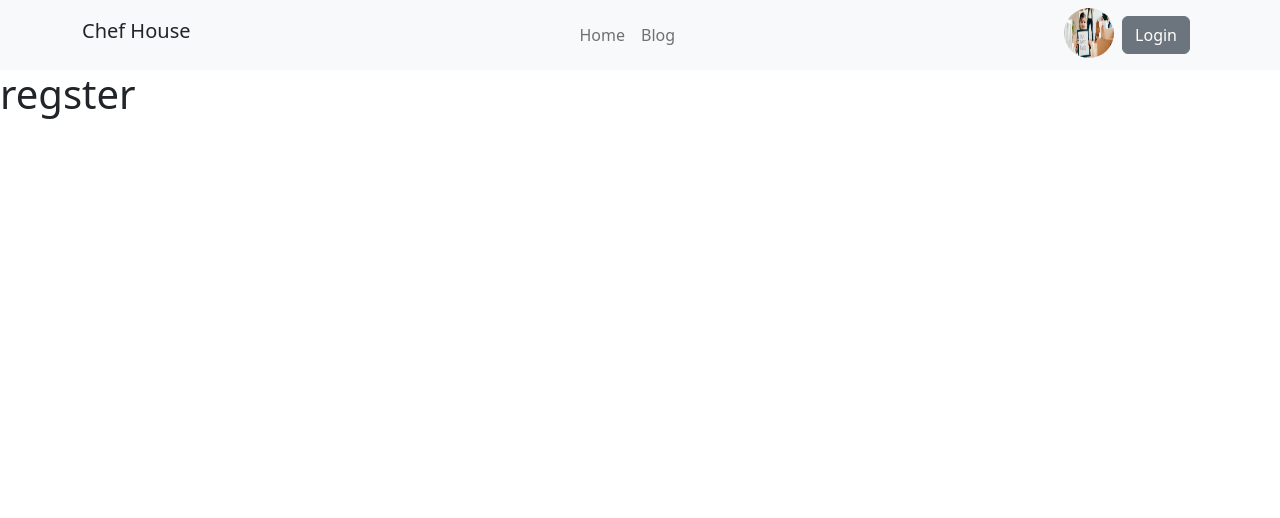
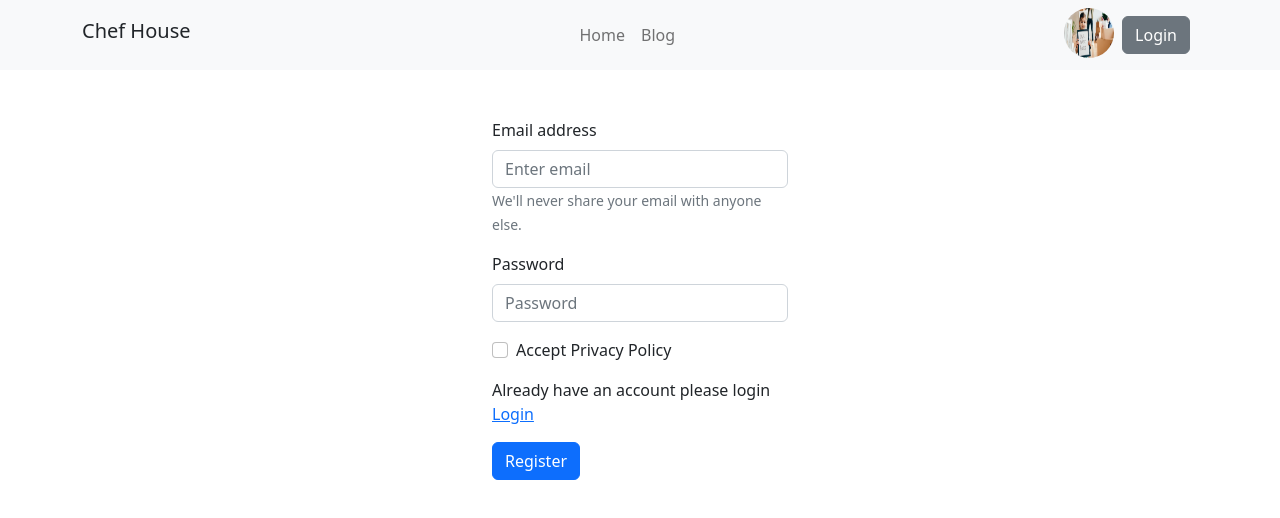
Before and after one commit to masudra/best-chef-clint-site, a React (Vite) app: page /register in a window 1280 px wide. Shown: the top 518 px of the page. Built offline with nearby package versions, Linux system fonts and the light colour scheme.

Commit message:
Register form create on register page

```diff
--- a/src/Pages/Login/Login.jsx
+++ b/src/Pages/Login/Login.jsx
@@ -1,5 +1,6 @@
 import React from 'react';
 import { Button, Container, Form } from 'react-bootstrap';
+import { Link } from 'react-router-dom';
 
 const Login = () => {
     return (
@@ -19,11 +20,11 @@ const Login = () => {
         <Form.Control type="password" placeholder="Password" />
       </Form.Group>
       <Form.Group className="mb-3" controlId="formBasicCheckbox">
-        <Form.Check type="checkbox" label="Check me out" />
+        <Form.Check type="checkbox" label=" Accept Privacy Policy" />
       </Form.Group>
-      <Button variant="primary" type="submit">
-        Submit
-      </Button>
+      <p>You dont have acount register Now<Link to='/register'>Register</Link><br/></p>
+
+      <Button variant="primary" type="submit">Login</Button>
     </Form>
             </Container>
 
--- a/src/Pages/Register/Register.jsx
+++ b/src/Pages/Register/Register.jsx
@@ -1,9 +1,33 @@
 import React from 'react';
+import { Button, Container, Form } from 'react-bootstrap';
+import { Link } from 'react-router-dom';
 
 const Register = () => {
     return (
         <div>
-            <h1>regster</h1>
+            <Container className='w-25 mx-auto mt-5'>
+            <Form>
+      <Form.Group className="mb-3" controlId="formBasicEmail">
+        <Form.Label>Email address</Form.Label>
+        <Form.Control type="email" placeholder="Enter email" />
+        <Form.Text className="text-muted">
+          We'll never share your email with anyone else.
+        </Form.Text>
+      </Form.Group>
+
+      <Form.Group className="mb-3" controlId="formBasicPassword">
+        <Form.Label>Password</Form.Label>
+        <Form.Control type="password" placeholder="Password" />
+      </Form.Group>
+      <Form.Group className="mb-3" controlId="formBasicCheckbox">
+        <Form.Check type="checkbox" label="Accept Privacy Policy" />
+      </Form.Group>
+      <p> Already have an account please login <Link to='/login'>Login</Link></p>
+      <Button variant="primary" type="submit">
+      Register
+      </Button>
+    </Form>
+            </Container>
 
         </div>
     );
```
